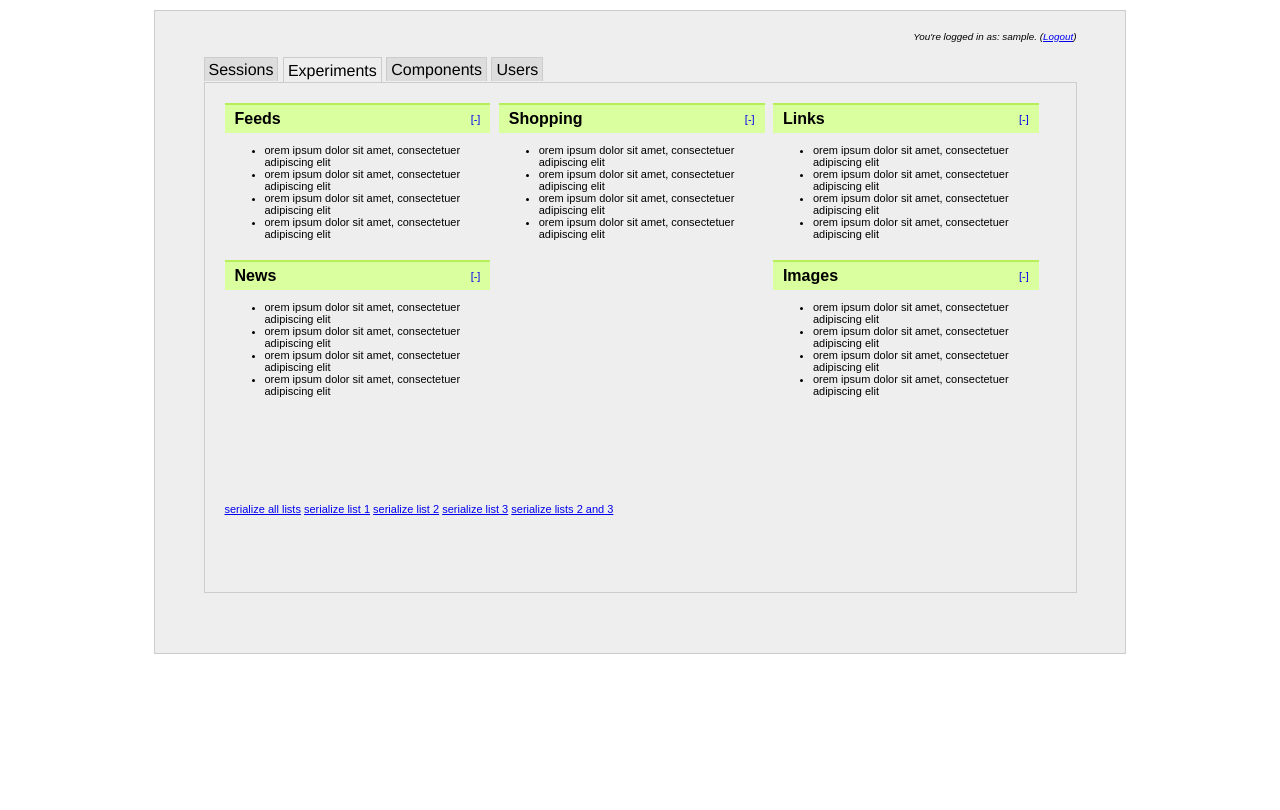
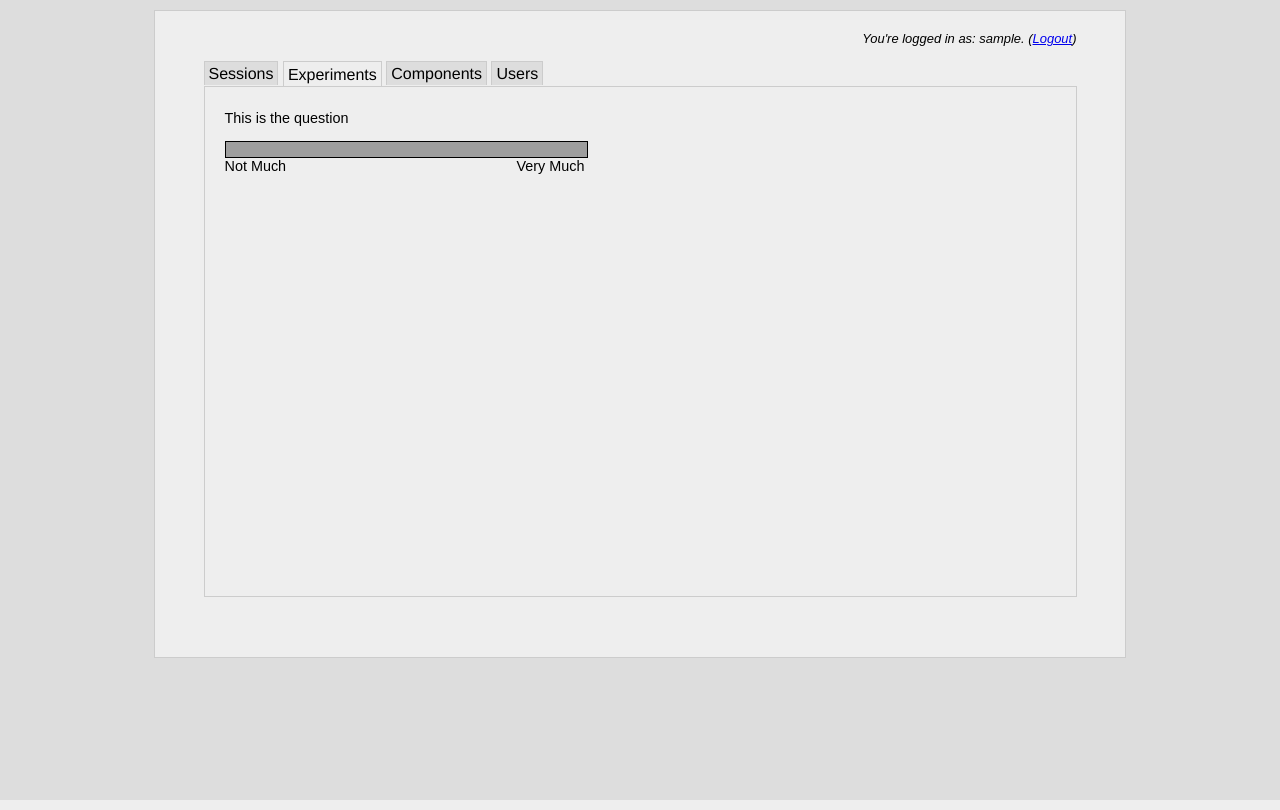
Before and after one commit to jantin/exchtrans, a Django app: template templates/scratch.html in a window 1280 px wide. Run offline with Django 3.2, Linux system fonts and the light colour scheme; the template is opened without the code that fills it, so the values that code supplies are empty; the visitor is signed in with stand-in values (Sample User, id 1); grey boxes are pictures that could not be loaded.

```diff
--- a/templates/rex/rex_accept.html
+++ b/templates/rex/rex_accept.html
@@ -1,9 +1,11 @@
 {% extends "rex/rex_base.html" %}
 
 {% block actionArea %}
-You were received some number of points from a player.
+<div class="AcceptText">
+	{{ parameters.AcceptTextValue}}
+</div>
 
-<a href="/session/drive/?sid={{ sid }}&pname={{ pname }}">Accept</a>
+<a href="/session/drive/?sid={{ sid }}&pname={{ pname }}">{{ parameters.AcceptButtonLabelValue}}</a>
 {% endblock %}
 
 {% block rightCol %}{% endblock %}
--- a/templates/rex/rex_base.html
+++ b/templates/rex/rex_base.html
@@ -1,6 +1,8 @@
 {% extends "base.html" %}
 
-{% block extrastyle %}{% endblock %}
+{% block extrastyle %}
+<link rel="stylesheet" href="/site_media/css/rex.css" />
+{% endblock %}
 {% block extrahead %}{% endblock %}
 {% block sectionDivID %}mainContent{% endblock %}
 
--- a/templates/scratch.html
+++ b/templates/scratch.html
@@ -4,71 +4,45 @@
 <script type="text/javascript" src="/site_media/scripts/jquery/jquery.pack.js"></script>
 <script type="text/javascript" src="/site_media/scripts/jquery/interface_1.2/interface.js"></script>
 
-<style type="text/css" media="all">
-html
+<style type="text/css">
+
+.indicator
 {
-	height: 100%;
-}
-img{
+	width: 16px;
+	height: 16px;
+	background-color: #FF9900;
+	position: absolute;
+	overflow: hidden;
 	border: none;
 }
-body
+
+.slider4
 {
-	background: #fff;
-	height: 100%;
-	font-family: Arial, Helvetica, sans-serif;
-	font-size: 11px;
+	width: 361px;
+	height: 15px;
+	background-image: url(images/slider_back.jpg);
+	position:relative;
+	border: 1px solid #000;
+	clear:both;
 }
-.groupWrapper
-{
-	width: 32%;
-	float: left;
-	margin-right: 1%;
-	min-height: 400px;
-}
-.serializer
-{
-	clear: both;
-}
-.groupItem
-{
-	margin-bottom: 20px;
-}
-.groupItem .itemHeader
-{
-	line-height: 28px;
-	background-color: #DAFF9F;
-	border-top: 2px solid #B5EF59;
-	color: #000;
-	padding: 0 10px;
-	cursor: move;
-	font-weight: bold;
-	font-size: 16px;
-	height: 28px;
-	position: relative;
+#indicator1{
+	background-image:url(images/indicator1.gif);
+	background-color: #000;
+	display: none;
 }
 
-.groupItem .itemHeader a
-{
-	position: absolute;
-	right: 10px;
-	top: 0px;
-	font-weight: normal;
-	font-size: 11px;
-	text-decoration: none;
+.question{
+	width:360px;
 }
-.sortHelper
-{
-	border: 3px dashed #666;
-	width: auto !important;
+
+.leftScale{
+	float:left;
 }
-.groupWrapper p
-{
-	height: 1px;
-	overflow: hidden;
-	margin: 0;
-	padding: 0;
+
+.rightScale{
+	float:right;
 }
+
 </style>
 
 {% endblock %}
@@ -80,134 +54,31 @@ body
 {% block adminContent %}
 
 
-
-<div id="sort1" class="groupWrapper">
-	<div id="newsFeeder" class="groupItem">
-
-		<div class="itemHeader">Feeds<a href="#" class="closeEl">[-]</a></div>
-		<div class="itemContent">
-			<ul>
-				<li>orem ipsum dolor sit amet, consectetuer adipiscing elit</li>
-				<li>orem ipsum dolor sit amet, consectetuer adipiscing elit</li>
-				<li>orem ipsum dolor sit amet, consectetuer adipiscing elit</li>
-
-				<li>orem ipsum dolor sit amet, consectetuer adipiscing elit</li>
-			</ul>
+<div class="question">
+	<p>This is the question</p>
+	<div class="slider4" id="sliderArea">
+		<div class="indicator" id="indicator1">&nbsp;</div>
 	</div>
-	</div>
-	<div id="news" class="groupItem">
-		<div class="itemHeader">News<a href="#" class="closeEl">[-]</a></div>
-		<div class="itemContent">
-
-			<ul>
-				<li>orem ipsum dolor sit amet, consectetuer adipiscing elit</li>
-				<li>orem ipsum dolor sit amet, consectetuer adipiscing elit</li>
-				<li>orem ipsum dolor sit amet, consectetuer adipiscing elit</li>
-				<li>orem ipsum dolor sit amet, consectetuer adipiscing elit</li>
-			</ul>
+	<div class="leftScale">Not Much</div><div class="rightScale">Very Much</div>
 </div>
 
-	</div>
-	<p>&nbsp;</p>
-</div>
-<div id="sort2" class="groupWrapper">
-	<div id="shop" class="groupItem">
-		<div class="itemHeader">Shopping<a href="#" class="closeEl">[-]</a></div>
-		<div class="itemContent">
-			<ul>
-				<li>orem ipsum dolor sit amet, consectetuer adipiscing elit</li>
-
-				<li>orem ipsum dolor sit amet, consectetuer adipiscing elit</li>
-				<li>orem ipsum dolor sit amet, consectetuer adipiscing elit</li>
-				<li>orem ipsum dolor sit amet, consectetuer adipiscing elit</li>
-			</ul>
-		</div>
-	</div>
-	<p>&nbsp;</p>
-
-</div>
-<div id="sort3" class="groupWrapper">
-	<div id="links" class="groupItem">
-		<div class="itemHeader">Links<a href="#" class="closeEl">[-]</a></div>
-		<div class="itemContent">
-			<ul>
-				<li>orem ipsum dolor sit amet, consectetuer adipiscing elit</li>
-				<li>orem ipsum dolor sit amet, consectetuer adipiscing elit</li>
-
-				<li>orem ipsum dolor sit amet, consectetuer adipiscing elit</li>
-				<li>orem ipsum dolor sit amet, consectetuer adipiscing elit</li>
-			</ul>
-		</div>
-	</div>
-	<div id="images" class="groupItem">
-		<div class="itemHeader">Images<a href="#" class="closeEl">[-]</a></div>
-
-		<div class="itemContent">
-			<ul>
-				<li>orem ipsum dolor sit amet, consectetuer adipiscing elit</li>
-				<li>orem ipsum dolor sit amet, consectetuer adipiscing elit</li>
-				<li>orem ipsum dolor sit amet, consectetuer adipiscing elit</li>
-				<li>orem ipsum dolor sit amet, consectetuer adipiscing elit</li>
-			</ul>
-
-		</div>
-	</div>
-	<p>&nbsp;</p>
-</div>
 <script type="text/javascript">
 	$(document).ready(
-	function () {
-		$('a.closeEl').bind('click', toggleContent);
-		$('div.groupWrapper').Sortable(
+		function()
 		{
-				accept: 'groupItem',
-				helperclass: 'sortHelper',
-				activeclass : 	'sortableactive',
-				hoverclass : 	'sortablehover',
-				handle: 'div.itemHeader',
-				tolerance: 'pointer',
-				onChange : function(ser)
+			$('.slider4').Slider(
 				{
-				},
-				onStart : function()
-				{
-					$.iAutoscroller.start(this, document.getElementsByTagName('body'));
-				},
-				onStop : function()
-				{
-					$.iAutoscroller.stop();
-				}
+					accept : '#indicator1',
+					restricted: true,
+					fractions : 20,
+					values: [
+						[0,0]
+					]
 				}
 			);
+
+			$("#sliderArea").click( function() { $("#indicator1").css("display","inline"); } );
 		}
 	);
-var toggleContent = function(e)
-{
-	var targetContent = $('div.itemContent', this.parentNode.parentNode);
-	if (targetContent.css('display') == 'none') {
-		targetContent.slideDown(300);
-		$(this).html('[-]');
-	} else {
-		targetContent.slideUp(300);
-		$(this).html('[+]');
-	}
-	return false;
-};
-function serialize(s)
-{
-	list = $.SortSerialize("sort1");
-	alert(list.hash);
-	serial = $.SortSerialize(s);
-	alert(serial.hash);
-};
 </script>
-<div  class="serializer">
-<a href="#" onClick="serialize(); return false;" >serialize all lists</a>
-<a href="#" onClick="serialize('sort1'); return false;" >serialize list 1</a>
-<a href="#" onClick="serialize('sort2'); return false;" >serialize list 2</a>
-<a href="#" onClick="serialize('sort3'); return false;" >serialize list 3</a>
-
-<a href="#" onClick="serialize(['sort1', 'sort3']); return false;" >serialize lists 2 and 3</a>
-</div>
-
 {% endblock %}
```
Also changed, not shown: templates/adminInterface/monitor.html (+12 -4 lines), templates/rex/rex_offer.html (+31 -14 lines), templates/rex/rex_wait.html (+8 -4 lines), templates/session/booted.html (added, +18 -0 lines), templates/session/end.html (added, +18 -0 lines), templates/session/waiting.html (+5 -4 lines). Lines whose indentation alone changed are shown as unchanged.
